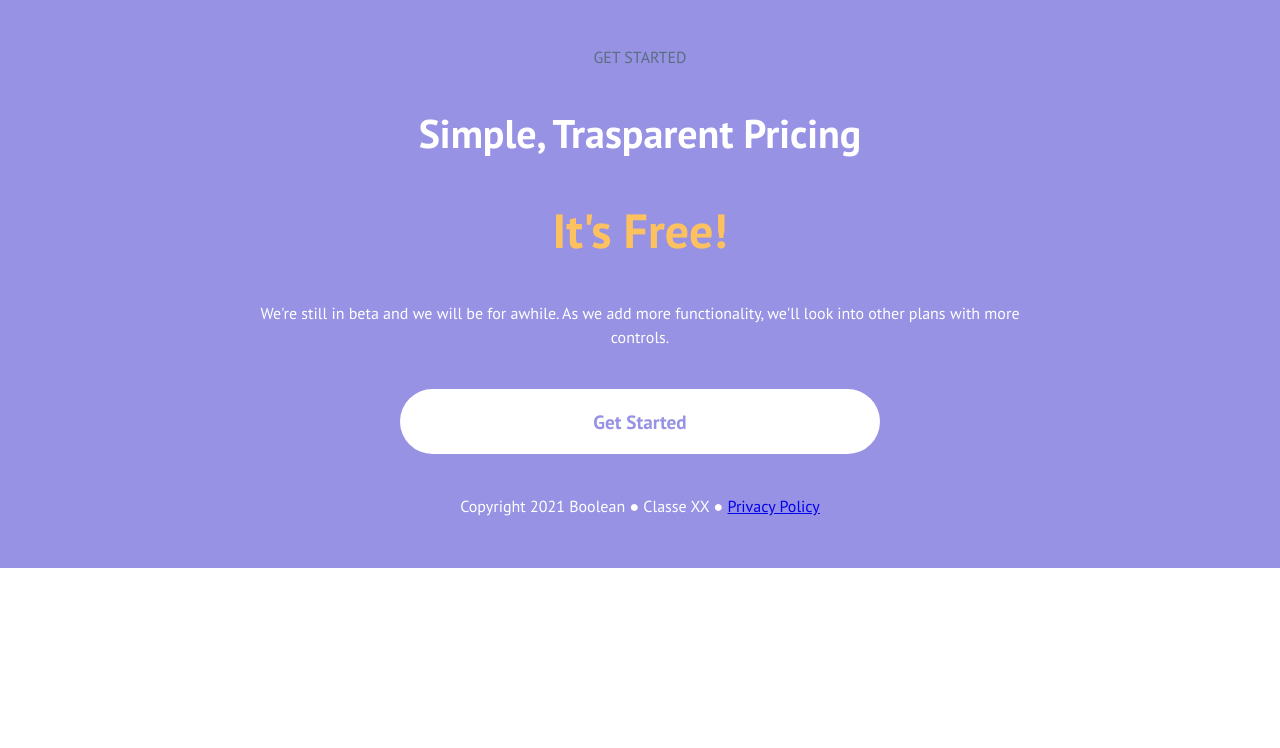
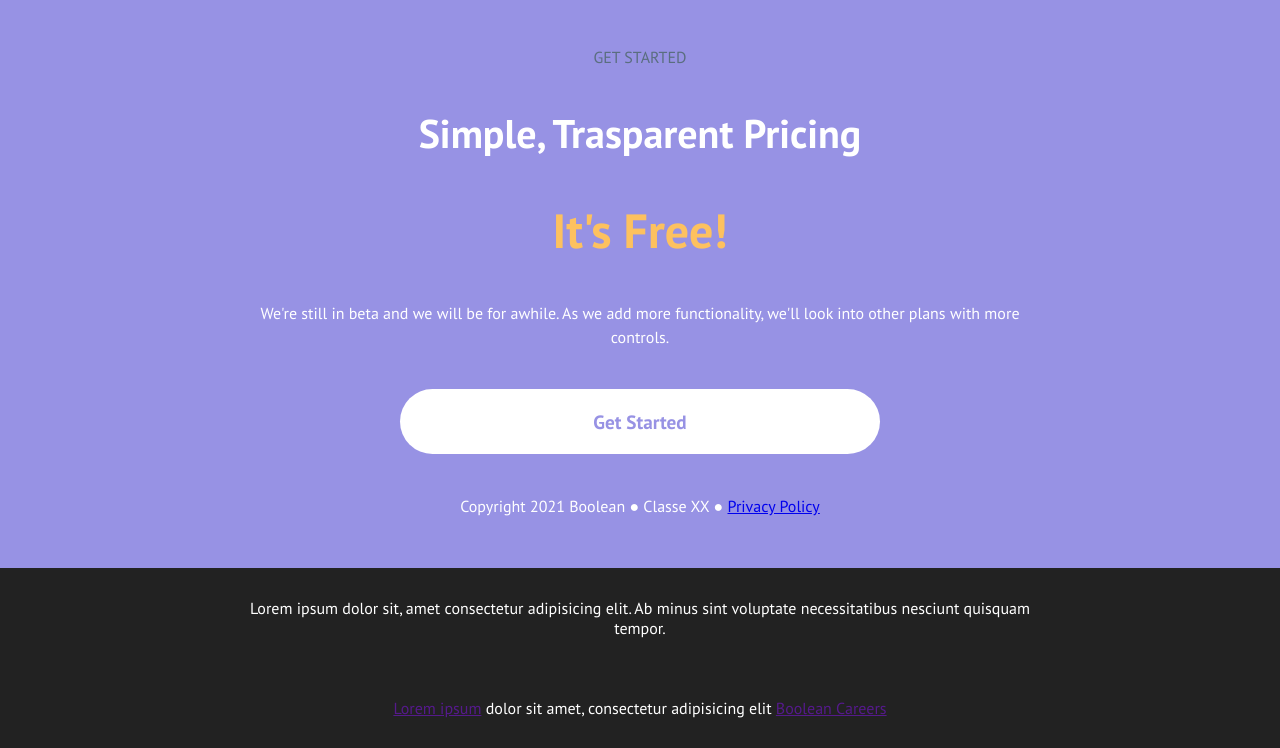
Before and after one commit to Denis-Turbatu/htmlcss-responsive-layout, a plain HTML site: page index.html in a window 1280 px wide. Shown: the part 7917-8665 px from the top of the page. Before the commit the page ends 8485 px from the top, so only its background shows below. Drawn offline with Linux system fonts and the light colour scheme.

Commit message:
feat: footer styled

```diff
--- a/css/style.css
+++ b/css/style.css
@@ -8,6 +8,7 @@
     --lightblue-color: #b5ddff;
     --grey-color: #5a6e7f;
     --yellow-color: #fdc15f;
+    --darkgrey-color: #222222;
 }
 
 /* RESET */
@@ -420,4 +421,15 @@ figure{
     color: var(--lightpurple-color);
 }
 
+
 /* FOOTER */
+
+.footer {
+    background-color: var(--darkgrey-color);
+    height: 100%;
+}
+
+.footer .container p{
+    padding: 30px 0;
+    color: var(--white-color);
+}
--- a/index.html
+++ b/index.html
@@ -376,9 +376,15 @@
   <!-- /MAIN -->
 
   <!-- FOOTER -->
-  <footer>
+  <div class="footer">
     <div class="container">
+      <p class="tac">
+        Lorem ipsum dolor sit, amet consectetur adipisicing elit. Ab minus sint voluptate necessitatibus nesciunt quisquam tempor.
+      </p>
 
+      <p class="tac">
+        <a href="">Lorem ipsum</a> dolor sit amet, consectetur adipisicing elit <a href="">Boolean Careers</a>
+      </p>
     </div>
     </div>
     <!-- /FOOTER -->
```
